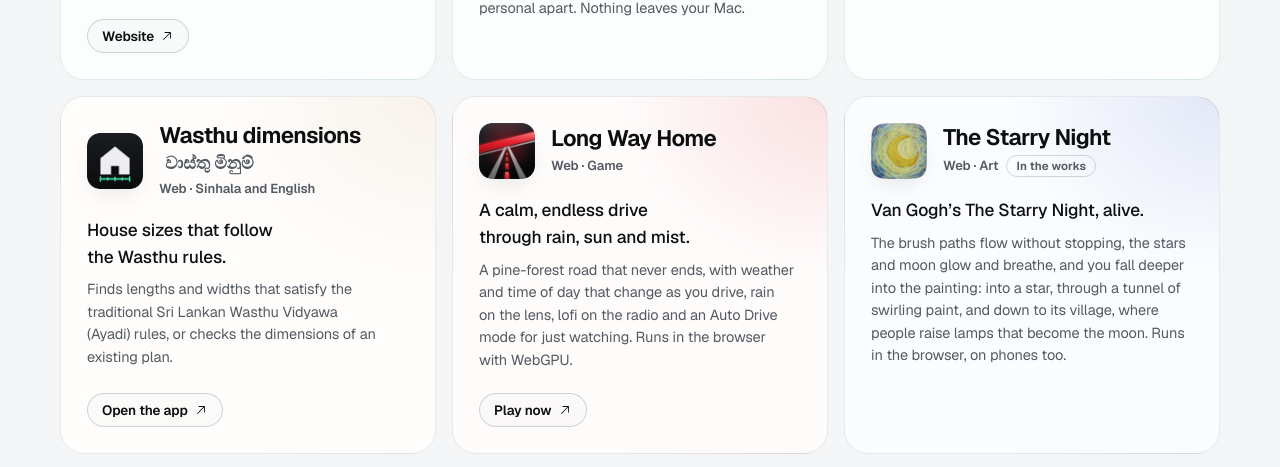
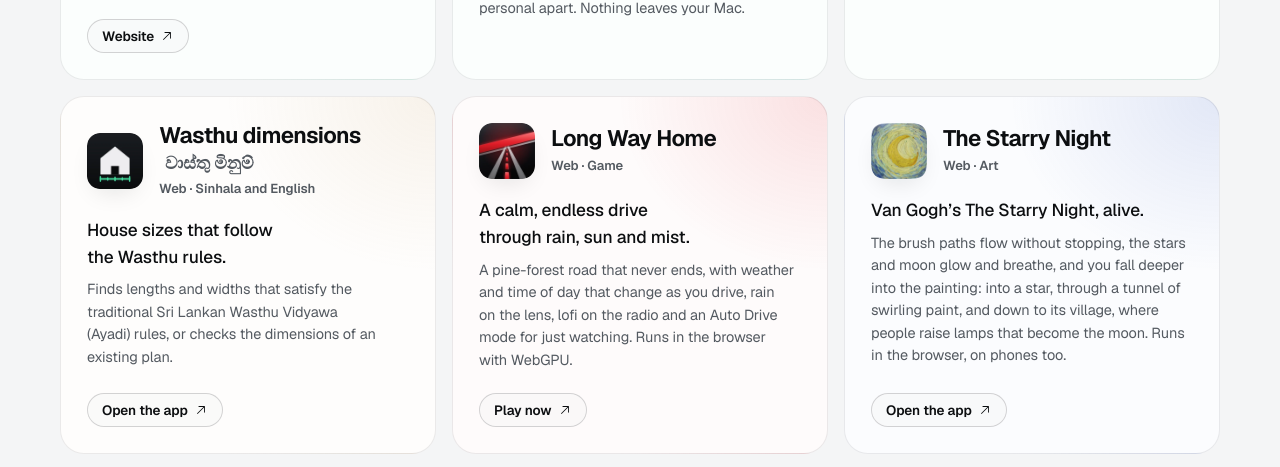
Before and after one commit to hexhad/hexhad.github.io, a plain HTML site: page apps/index.html in a window 1280 px wide. Shown: the part 2313-2780 px from the top of the page. Drawn offline with nearby package versions, Linux system fonts and the light colour scheme; a web font is replaced by a local one.

Commit message:
feat(apps): The Starry Night is live, add the Open the app link
Card drops the In the works badge and links to https://starry-night-kappa.vercel.app/;
it joins the home page's structured data; README row links to it.

```diff
--- a/apps/index.html
+++ b/apps/index.html
@@ -400,16 +400,19 @@
           </div>
         </article>
 
-        <article class="app spot" id="p-starry-night" data-tags="web soon" data-search="the starry night  web · art van gogh's the starry night, alive. the brush paths flow without stopping, stars and the moon glow and breathe, and you fall deeper into the painting: into a star, through a tunnel of swirling paint, into new skies painted in its colours, and down to its village, where people raise lamps that become the moon. runs in the browser with webgl, on phones too." style="--tint:#2f55c0">
+        <article class="app spot" id="p-starry-night" data-tags="web" data-search="the starry night  web · art van gogh's the starry night, alive. the brush paths flow without stopping, stars and the moon glow and breathe, and you fall deeper into the painting: into a star, through a tunnel of swirling paint, into new skies painted in its colours, and down to its village, where people raise lamps that become the moon. runs in the browser with webgl, on phones too." style="--tint:#2f55c0">
           <div class="app-head">
             <img class="app-icon" src="../src/products/starrynight-icon.webp" alt="" width="56" height="56" loading="lazy">
             <div>
               <h2 class="app-name">The Starry Night</h2>
-              <div class="app-meta">Web &middot; Art<span class="app-badge" data-kind="in">In the works</span></div>
+              <div class="app-meta">Web &middot; Art</div>
             </div>
           </div>
           <p class="prod-tag">Van Gogh&rsquo;s The Starry Night, alive.</p>
           <p class="prod-desc">The brush paths flow without stopping, the stars and moon glow and breathe, and you fall deeper into the painting: into a star, through a tunnel of swirling paint, and down to its village, where people raise lamps that become the moon. Runs in the browser, on phones too.</p>
+          <div class="prod-links">
+            <a class="chip-link" href="https://starry-night-kappa.vercel.app/" target="_blank" rel="noopener">Open the app <span class="ic" aria-hidden="true"><svg><use href="#i-arrow-up-right"/></svg></span></a>
+          </div>
         </article>
 
         <article class="app spot" id="p-montage" data-tags="android soon" data-search="montage  android edit video on your phone, offline. " style="--tint:#7b6cf6">
```
Also changed, not shown: index.html (+1 -0 lines), 1 other file.
